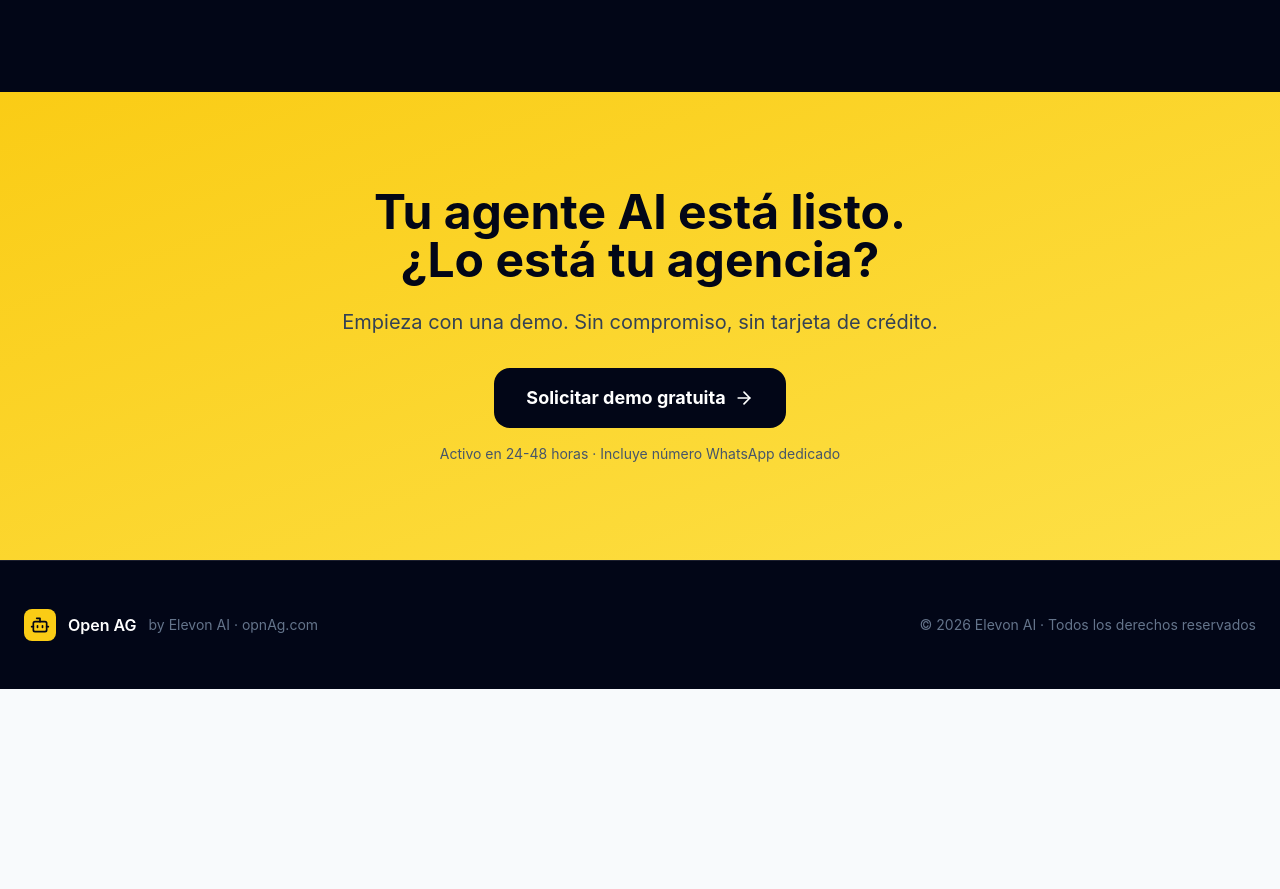
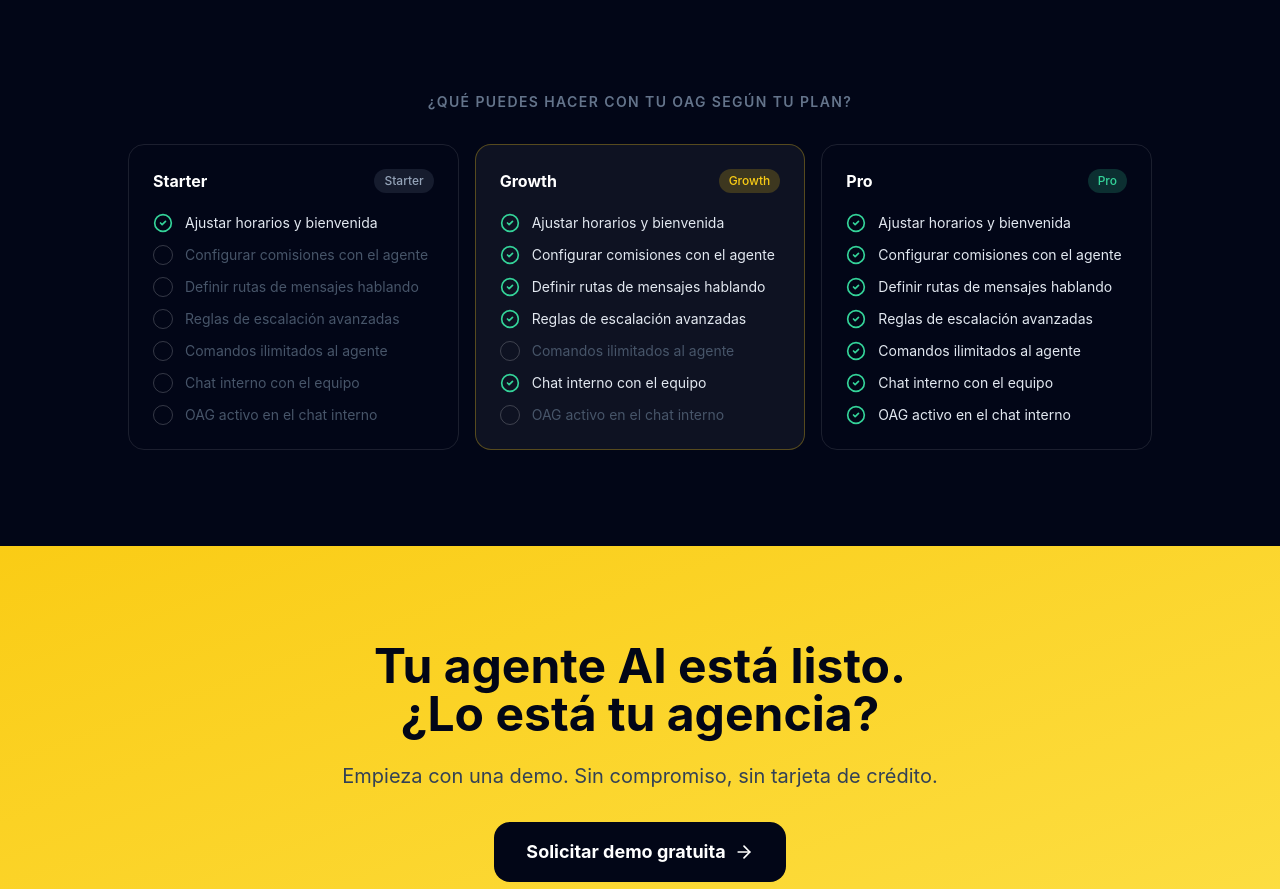
Before and after one commit to marcosjr2026/agentflow-ai, a React (Vite) app in the folder client/: page / in a window 1280 px wide. Shown: the part 8068-8957 px from the top of the page. Before the commit the page ends 8757 px from the top, so only its background shows below. Built offline with nearby package versions, Linux system fonts and the light colour scheme; no server answers.

Commit message:
feat: add agent capabilities comparison by plan below pricing

```diff
--- a/client/src/pages/Landing.jsx
+++ b/client/src/pages/Landing.jsx
@@ -764,6 +764,59 @@ function Pricing({ lang }) {
   );
 }
 
+function AgentCapabilities({ lang }) {
+  const es = lang === 'es';
+  const features = [
+    { label: es ? 'Ajustar horarios y bienvenida'         : 'Set hours & welcome message',      starter: true,  growth: true,  pro: true  },
+    { label: es ? 'Configurar comisiones con el agente'   : 'Configure commissions with agent',  starter: false, growth: true,  pro: true  },
+    { label: es ? 'Definir rutas de mensajes hablando'    : 'Define message flows by voice',     starter: false, growth: true,  pro: true  },
+    { label: es ? 'Reglas de escalación avanzadas'        : 'Advanced escalation rules',         starter: false, growth: true,  pro: true  },
+    { label: es ? 'Comandos ilimitados al agente'         : 'Unlimited agent commands',          starter: false, growth: false, pro: true  },
+    { label: es ? 'Chat interno con el equipo'            : 'Internal team chat',                starter: false, growth: true,  pro: true  },
+    { label: es ? 'OAG activo en el chat interno'         : 'OAG active in internal chat',       starter: false, growth: false, pro: true  },
+  ];
+
+  const Check = ({ ok }) => ok
+    ? <CheckCircle2 className="h-5 w-5 text-emerald-400 flex-shrink-0" />
+    : <div className="h-5 w-5 rounded-full border border-white/20 flex-shrink-0" />;
+
+  const plans = [
+    { name: 'Starter', badge: null,            badgeColor: 'bg-slate-500/20 text-slate-400',   key: 'starter' },
+    { name: 'Growth',  badge: null,            badgeColor: 'bg-yellow-400/20 text-yellow-400', key: 'growth'  },
+    { name: 'Pro',     badge: null,            badgeColor: 'bg-emerald-400/20 text-emerald-400', key: 'pro'   },
+  ];
+
+  return (
+    <section className="bg-slate-950 pb-24 px-6">
+      <div className="mx-auto max-w-5xl">
+        <h3 className="text-center text-sm font-semibold uppercase tracking-widest text-slate-500 mb-8">
+          {es ? '¿Qué puedes hacer con tu OAG según tu plan?' : 'What can you do with your OAG by plan?'}
+        </h3>
+        <div className="grid md:grid-cols-3 gap-4">
+          {plans.map(p => (
+            <div key={p.key} className={`rounded-2xl border p-6 ${p.key === 'growth' ? 'border-yellow-400/30 bg-white/5' : 'border-white/10 bg-white/3'}`}>
+              <div className="flex items-center justify-between mb-5">
+                <p className="font-bold text-white">{p.name}</p>
+                <span className={`text-xs px-2.5 py-1 rounded-full font-medium ${p.key === 'starter' ? 'bg-slate-500/20 text-slate-400' : p.key === 'growth' ? 'bg-yellow-400/20 text-yellow-400' : 'bg-emerald-400/20 text-emerald-400'}`}>
+                  {p.name}
+                </span>
+              </div>
+              <div className="space-y-3">
+                {features.map((f, i) => (
+                  <div key={i} className="flex items-center gap-3">
+                    <Check ok={f[p.key]} />
+                    <span className={`text-sm ${f[p.key] ? 'text-slate-200' : 'text-slate-600'}`}>{f.label}</span>
+                  </div>
+                ))}
+              </div>
+            </div>
+          ))}
+        </div>
+      </div>
+    </section>
+  );
+}
+
 function CTA({ lang }) {
   const T = t[lang];
   return (
@@ -800,6 +853,7 @@ export default function Landing() {
       <ChatPreview lang={lang} />
       <Comparison lang={lang} />
       <Pricing lang={lang} />
+      <AgentCapabilities lang={lang} />
       <CTA lang={lang} />
       <footer className="bg-slate-950 border-t border-white/10 py-12 px-6">
         <div className="mx-auto max-w-7xl flex flex-col md:flex-row items-center justify-between gap-4">
```
